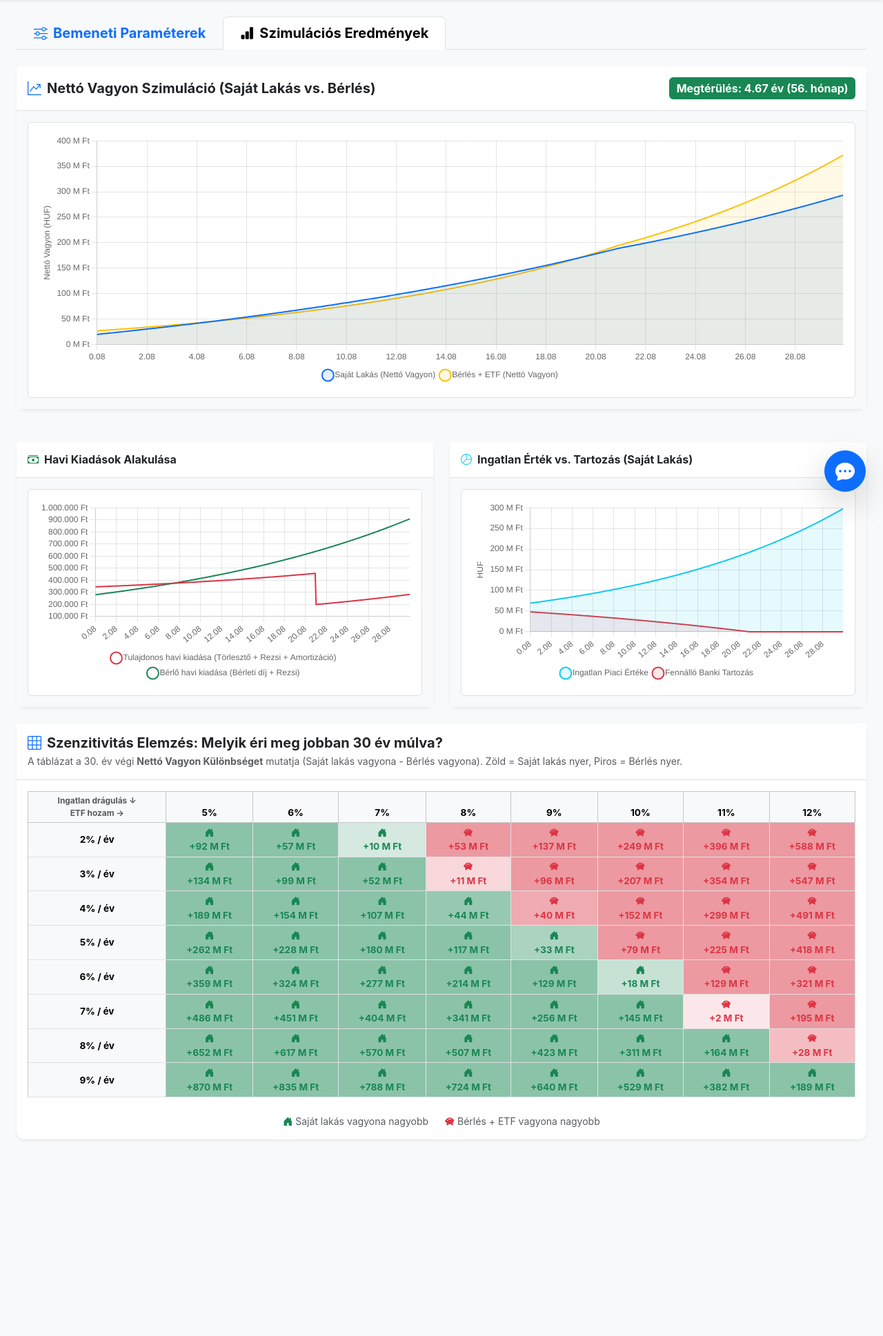
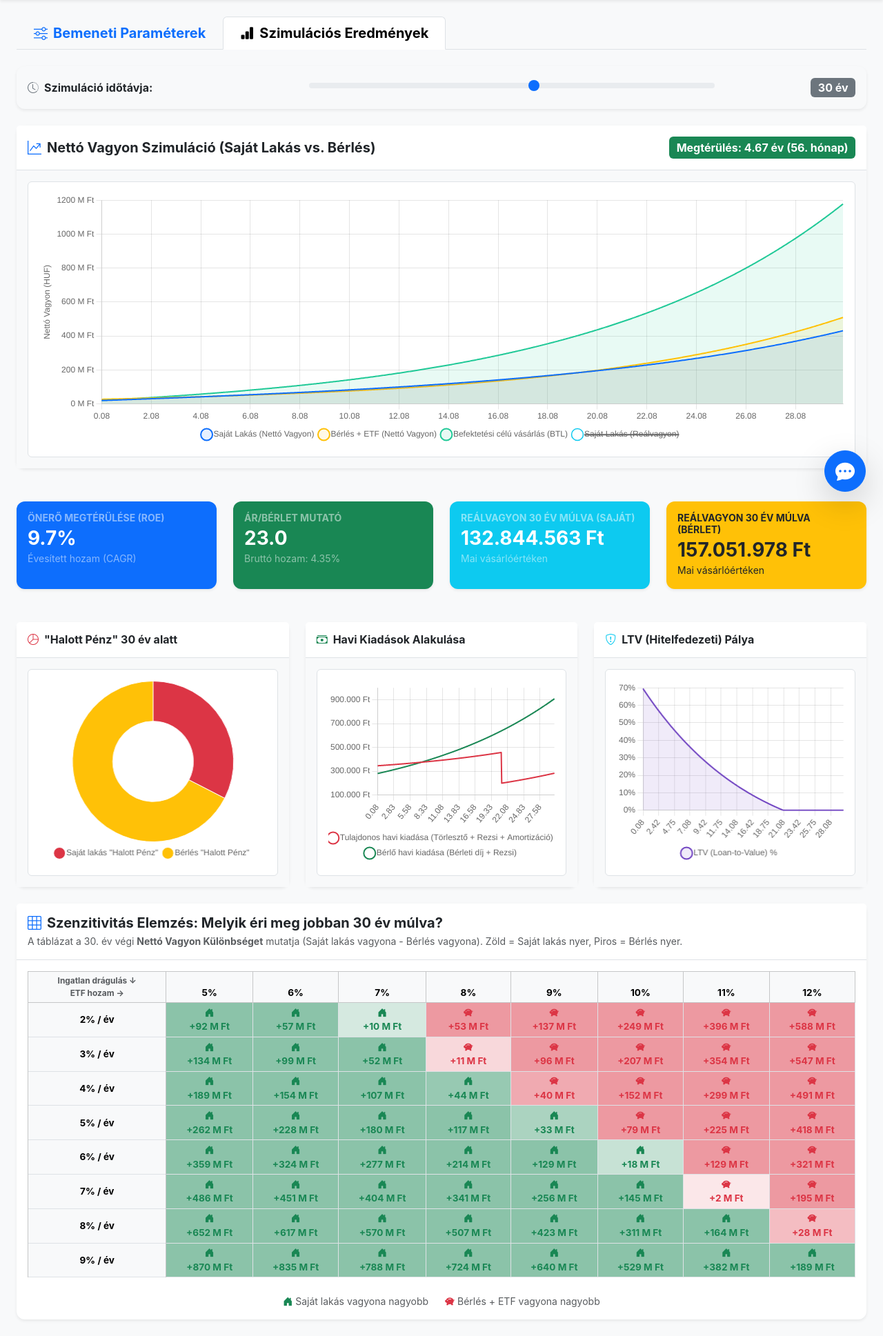
Before and after one commit to petrocellicsizi/property_price_project, a Flask app: page / in a window 1280 px wide, after a click on "Szimulációs Eredmények". Shown: the part 62-1999 px from the top of the page at 69% size. Before the commit the page ends 1715 px from the top, so only its background shows below. Run offline with Flask 3, Linux system fonts and the light colour scheme.

Commit message:
better graphs

```diff
--- a/app.py
+++ b/app.py
@@ -176,7 +176,7 @@ def calculate_metrics():
 
     # Engine paraméterek felépítése
     sim_params = {
-        "simulation_years": 30,
+        "simulation_years": int(parse_clean_number(inv.get("simulation_years", 30))),
         "loan_term_years": term_years,
         "property_size_sqm": size,
         "price_per_sqm": int(prop.get("price_per_sqm_huf", suggested_price_per_sqm)),
--- a/data/saved_inputs.json
+++ b/data/saved_inputs.json
@@ -1,5 +1,5 @@
 {
-  "updated_at": "2026-10-07T23:16:33.284100",
+  "updated_at": "2026-10-08T00:27:38.768434",
   "inputs": {
     "property": {
       "city": "Budapest",
@@ -36,7 +36,8 @@
       "tbsz_enabled": true,
       "property_growth_pct": 5,
       "rent_inflation_pct": 4,
-      "other_info": ""
+      "other_info": "",
+      "simulation_years": 30
     }
   },
   "gemini_analysis": {
--- a/schemas/simulation.py
+++ b/schemas/simulation.py
@@ -111,8 +111,8 @@ class SimulationInputSchema(BaseModel):
     )
     simulation_years: int = Field(
         default=30,
-        ge=10,
-        le=35,
+        ge=5,
+        le=50,
         description="A szimulációs horizont hossza években"
     )
 
--- a/static/js/app.js
+++ b/static/js/app.js
@@ -479,6 +479,15 @@ document.addEventListener('DOMContentLoaded', () => {
         lblRentInflationBadge.textContent = `${parseFloat(e.target.value || 0).toFixed(1)}%`;
         triggerPythonCalculations();
     });
+
+    const rngSimYears = document.getElementById('rngSimYears');
+    const badgeSimYears = document.getElementById('badgeSimYears');
+    if (rngSimYears && badgeSimYears) {
+        rngSimYears.addEventListener('input', (e) => {
+            badgeSimYears.textContent = `${e.target.value} év`;
+            triggerPythonCalculations();
+        });
+    }
 
     const chkTbsz = document.getElementById('chk_tbsz_enabled');
     if (chkTbsz) chkTbsz.addEventListener('change', triggerPythonCalculations);
@@ -557,7 +566,8 @@ document.addEventListener('DOMContentLoaded', () => {
                 tbsz_enabled: document.getElementById('chk_tbsz_enabled') ? document.getElementById('chk_tbsz_enabled').checked : true,
                 property_growth_pct: parseFloat(rngPropGrowth ? rngPropGrowth.value : 5.0),
                 rent_inflation_pct: parseFloat(rngRentInflation ? rngRentInflation.value : 4.0),
-                other_info: invOtherInfo ? invOtherInfo.value.trim() : ""
+                other_info: invOtherInfo ? invOtherInfo.value.trim() : "",
+                simulation_years: parseInt(document.getElementById('rngSimYears') ? document.getElementById('rngSimYears').value : 30)
             }
         };
     }
@@ -867,6 +877,12 @@ document.addEventListener('DOMContentLoaded', () => {
             if (invOtherInfo) {
                 invOtherInfo.value = data.investment.other_info || "";
             }
+            if (data.investment.simulation_years !== undefined) {
+                const rngSimYears = document.getElementById('rngSimYears');
+                const badgeSimYears = document.getElementById('badgeSimYears');
+                if (rngSimYears) rngSimYears.value = data.investment.simulation_years;
+                if (badgeSimYears) badgeSimYears.textContent = `${data.investment.simulation_years} év`;
+            }
         }
 
         runPythonCalculations();
@@ -1050,6 +1066,8 @@ document.addEventListener('DOMContentLoaded', () => {
     let wealthChartInstance = null;
     let cashflowChartInstance = null;
     let equityChartInstance = null;
+    let deadMoneyChartInstance = null;
+    let ltvChartInstance = null;
 
     // Frissítjük a grafikonokat, amikor átváltunk a tabra (Chart.js hidden hiba megelőzése)
     const resultsTabEl = document.getElementById('tab-btn-results');
@@ -1058,6 +1076,8 @@ document.addEventListener('DOMContentLoaded', () => {
             if (wealthChartInstance) wealthChartInstance.resize();
             if (cashflowChartInstance) cashflowChartInstance.resize();
             if (equityChartInstance) equityChartInstance.resize();
+            if (deadMoneyChartInstance) deadMoneyChartInstance.resize();
+            if (ltvChartInstance) ltvChartInstance.resize();
         });
     }
 
@@ -1080,14 +1100,44 @@ document.addEventListener('DOMContentLoaded', () => {
             }
         }
 
+        // --- ÚJ Mutatók Kártyáinak Frissítése ---
+        const elRoe = document.getElementById('valRoe');
+        if (elRoe && summary.cagr_equity_pct !== undefined) {
+            elRoe.textContent = `${summary.cagr_equity_pct}%`;
+        }
+
+        const elPriceToRent = document.getElementById('valPriceToRent');
+        if (elPriceToRent && summary.price_to_rent_ratio !== undefined) {
+            elPriceToRent.textContent = summary.price_to_rent_ratio.toFixed(1);
+        }
+
+        const elGrossYield = document.getElementById('valGrossYield');
+        if (elGrossYield && summary.gross_yield_pct !== undefined) {
+            elGrossYield.textContent = `${summary.gross_yield_pct}%`;
+        }
+
+        const elRealBuy = document.getElementById('valRealBuy');
+        if (elRealBuy && summary.terminal_real_buy_net_worth !== undefined) {
+            elRealBuy.textContent = formatWithDots(summary.terminal_real_buy_net_worth) + ' Ft';
+        }
+
+        const elRealRent = document.getElementById('valRealRent');
+        if (elRealRent && summary.terminal_real_rent_net_worth !== undefined) {
+            elRealRent.textContent = formatWithDots(summary.terminal_real_rent_net_worth) + ' Ft';
+        }
+
         const ctxWealth = document.getElementById('wealthChart');
         const ctxCashflow = document.getElementById('cashflowChart');
         const ctxEquity = document.getElementById('equityChart');
+        const ctxDeadMoney = document.getElementById('deadMoneyChart');
+        const ctxLtv = document.getElementById('ltvChart');
 
         // Pusztítsuk el a régi grafikonokat
         if (wealthChartInstance) wealthChartInstance.destroy();
         if (cashflowChartInstance) cashflowChartInstance.destroy();
         if (equityChartInstance) equityChartInstance.destroy();
+        if (deadMoneyChartInstance) deadMoneyChartInstance.destroy();
+        if (ltvChartInstance) ltvChartInstance.destroy();
 
         // Közös opciók
         const commonOptions = {
@@ -1128,6 +1178,16 @@ document.addEventListener('DOMContentLoaded', () => {
                             label: 'Bérlés + ETF (Nettó Vagyon)', data: traj.rent_net_worth,
                             borderColor: '#ffc107', backgroundColor: 'rgba(255, 193, 7, 0.1)',
                             borderWidth: 2, pointRadius: 0, pointHitRadius: 10, fill: true, tension: 0.1
+                        },
+                        {
+                            label: 'Befektetési célú vásárlás (BTL)', data: traj.btl_net_worth,
+                            borderColor: '#20c997', backgroundColor: 'rgba(32, 201, 151, 0.1)',
+                            borderWidth: 2, pointRadius: 0, pointHitRadius: 10, fill: true, tension: 0.1
+                        },
+                        {
+                            label: 'Saját Lakás (Reálvagyon)', data: traj.real_buy_net_worth,
+                            borderColor: '#0dcaf0', backgroundColor: 'transparent',
+                            borderWidth: 1.5, borderDash: [5, 5], pointRadius: 0, pointHitRadius: 10, fill: false, tension: 0.1, hidden: true
                         }
                     ]
                 },
@@ -1195,6 +1255,73 @@ document.addEventListener('DOMContentLoaded', () => {
                 })
             });
         }
+
+        // 4. Dead Money Pie Chart
+        if (ctxDeadMoney) {
+            deadMoneyChartInstance = new Chart(ctxDeadMoney, {
+                type: 'doughnut',
+                data: {
+                    labels: ['Saját lakás "Halott Pénz"', 'Bérlés "Halott Pénz"'],
+                    datasets: [{
+                        data: [summary.total_buy_dead_money, summary.total_rent_dead_money],
+                        backgroundColor: ['#dc3545', '#ffc107'],
+                        borderWidth: 1
+                    }]
+                },
+                options: {
+                    responsive: true,
+                    maintainAspectRatio: false,
+                    animation: { duration: 0 },
+                    plugins: {
+                        tooltip: {
+                            callbacks: {
+                                label: function(context) {
+                                    return ' ' + formatHUF(context.parsed);
+                                }
+                            }
+                        },
+                        legend: { position: 'bottom', labels: { usePointStyle: true, boxWidth: 8 } }
+                    }
+                }
+            });
+        }
+
+        // 5. LTV Chart
+        if (ctxLtv) {
+            ltvChartInstance = new Chart(ctxLtv, {
+                type: 'line',
+                data: {
+                    labels: traj.year,
+                    datasets: [
+                        {
+                            label: 'LTV (Loan-to-Value) %',
+                            data: traj.ltv.map(v => v * 100),
+                            borderColor: '#6f42c1', backgroundColor: 'rgba(111, 66, 193, 0.1)',
+                            borderWidth: 2, pointRadius: 0, pointHitRadius: 10, fill: true, tension: 0.1
+                        }
+                    ]
+                },
+                options: {
+                    responsive: true,
+                    maintainAspectRatio: false,
+                    animation: { duration: 0 },
+                    interaction: { mode: 'index', intersect: false },
+                    plugins: {
+                        tooltip: {
+                            callbacks: {
+                                label: function(context) { return context.dataset.label + ': ' + context.parsed.y.toFixed(1) + '%'; },
+                                title: function(context) { return context[0].label + '. év'; }
+                            }
+                        },
+                        legend: { position: 'bottom', labels: { usePointStyle: true, boxWidth: 8 } }
+                    },
+                    scales: {
+                        x: { ticks: { maxTicksLimit: 15 } },
+                        y: { ticks: { callback: function(value) { return value + '%'; } } }
+                    }
+                }
+            });
+        }
     }
 
     // --- Új: Heatmap Renderelése ---
--- a/templates/index.html
+++ b/templates/index.html
@@ -554,6 +554,22 @@
             <!-- EREDMÉNYEK SZEKCIÓ -->
             <div id="resultsSection">
 
+            <!-- ÚJ: Szimuláció időtávja -->
+            <div class="card border-0 shadow-sm mt-4 bg-light">
+                <div class="card-body p-3">
+                    <div class="row align-items-center">
+                        <div class="col-md-4">
+                            <label class="form-label fw-bold mb-0"><i class="bi bi-clock-history text-secondary me-2"></i>Szimuláció időtávja:</label>
+                        </div>
+                        <div class="col-md-6">
+                            <input type="range" class="form-range" id="rngSimYears" min="5" max="50" step="1" value="30">
+                        </div>
+                        <div class="col-md-2 text-end">
+                            <span class="badge bg-secondary fs-6" id="badgeSimYears">30 év</span>
+                        </div>
+                    </div>
+                </div>
+            </div>
             <!-- 30 Éves Vagyonfelhalmozási Szimuláció (Chart.js) -->
             <div class="card border-0 shadow-sm mt-4">
                 <div class="card-header bg-white py-3 border-bottom d-flex justify-content-between align-items-center">
@@ -569,10 +585,63 @@
                     </div>
                 </div>
             </div>
+            <div class="row mt-4 g-4">
+                <!-- ÚJ KÁRTYÁK A FŐBB PÉNZÜGYI MUTATÓKHOZ -->
+                <div class="col-md-3">
+                    <div class="card bg-primary text-white border-0 shadow-sm h-100">
+                        <div class="card-body">
+                            <h6 class="text-uppercase fw-bold text-white-50 mb-1 small">Önerő Megtérülése (ROE)</h6>
+                            <h3 class="mb-0 fw-bold" id="valRoe">-- %</h3>
+                            <small class="text-white-50">Évesített hozam (CAGR)</small>
+                        </div>
+                    </div>
+                </div>
+                <div class="col-md-3">
+                    <div class="card bg-success text-white border-0 shadow-sm h-100">
+                        <div class="card-body">
+                            <h6 class="text-uppercase fw-bold text-white-50 mb-1 small">Ár/Bérlet Mutató</h6>
+                            <h3 class="mb-0 fw-bold" id="valPriceToRent">--</h3>
+                            <small class="text-white-50">Bruttó hozam: <span id="valGrossYield">-- %</span></small>
+                        </div>
+                    </div>
+                </div>
+                <div class="col-md-3">
+                    <div class="card bg-info text-white border-0 shadow-sm h-100">
+                        <div class="card-body">
+                            <h6 class="text-uppercase fw-bold text-white-50 mb-1 small">Reálvagyon 30 év múlva (Saját)</h6>
+                            <h3 class="mb-0 fw-bold" id="valRealBuy">-- Ft</h3>
+                            <small class="text-white-50">Mai vásárlóértéken</small>
+                        </div>
+                    </div>
+                </div>
+                <div class="col-md-3">
+                    <div class="card bg-warning text-dark border-0 shadow-sm h-100">
+                        <div class="card-body">
+                            <h6 class="text-uppercase fw-bold text-dark-50 mb-1 small">Reálvagyon 30 év múlva (Bérlet)</h6>
+                            <h3 class="mb-0 fw-bold" id="valRealRent">-- Ft</h3>
+                            <small class="text-dark-50">Mai vásárlóértéken</small>
+                        </div>
+                    </div>
+                </div>
+            </div>
 
             <div class="row mt-4 g-4">
+                <!-- ÚJ: Dead Money Chart -->
+                <div class="col-lg-4">
+                    <div class="card border-0 shadow-sm h-100">
+                        <div class="card-header bg-white py-3 border-bottom">
+                            <h6 class="card-title mb-0 fw-bold"><i class="bi bi-pie-chart text-danger me-2"></i>"Halott Pénz" 30 év alatt</h6>
+                        </div>
+                        <div class="card-body p-3 bg-light d-flex justify-content-center align-items-center">
+                            <div class="bg-white p-3 rounded border w-100" style="height: 300px; position: relative;">
+                                <canvas id="deadMoneyChart"></canvas>
+                            </div>
+                        </div>
+                    </div>
+                </div>
+
                 <!-- Cash-Flow Chart -->
-                <div class="col-lg-6">
+                <div class="col-lg-4">
                     <div class="card border-0 shadow-sm h-100">
                         <div class="card-header bg-white py-3 border-bottom">
                             <h6 class="card-title mb-0 fw-bold"><i class="bi bi-cash-stack text-success me-2"></i>Havi Kiadások Alakulása</h6>
@@ -585,15 +654,15 @@
                     </div>
                 </div>
 
-                <!-- Equity vs Debt Chart -->
-                <div class="col-lg-6">
+                <!-- ÚJ: LTV Chart -->
+                <div class="col-lg-4">
                     <div class="card border-0 shadow-sm h-100">
                         <div class="card-header bg-white py-3 border-bottom">
-                            <h6 class="card-title mb-0 fw-bold"><i class="bi bi-pie-chart text-info me-2"></i>Ingatlan Érték vs. Tartozás (Saját Lakás)</h6>
+                            <h6 class="card-title mb-0 fw-bold"><i class="bi bi-shield-exclamation text-info me-2"></i>LTV (Hitelfedezeti) Pálya</h6>
                         </div>
                         <div class="card-body p-3 bg-light">
                             <div class="bg-white p-3 rounded border" style="height: 300px; position: relative;">
-                                <canvas id="equityChart"></canvas>
+                                <canvas id="ltvChart"></canvas>
                             </div>
                         </div>
                     </div>
```
Also changed, not shown: core/engine.py (+79 -8 lines), 1 other file.
